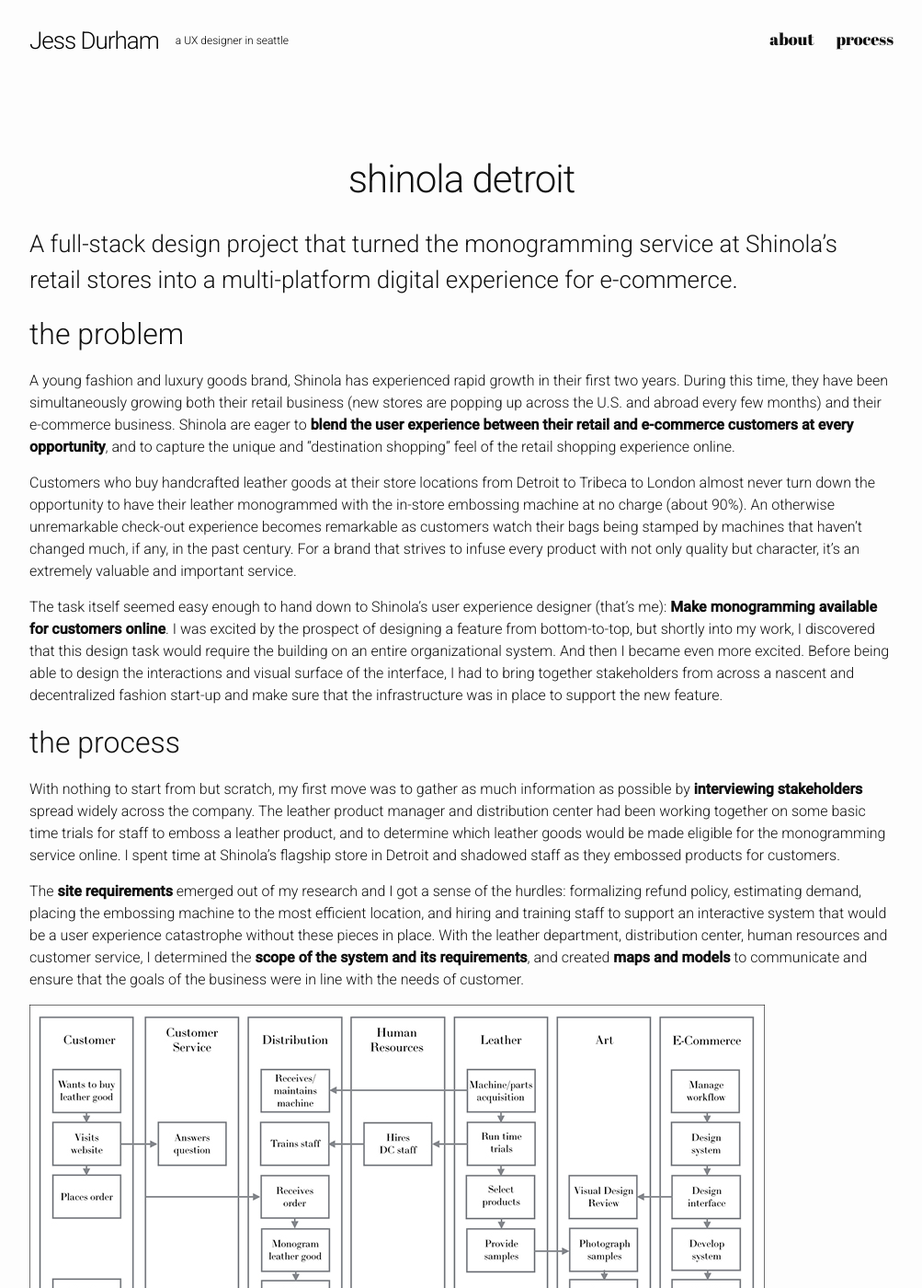
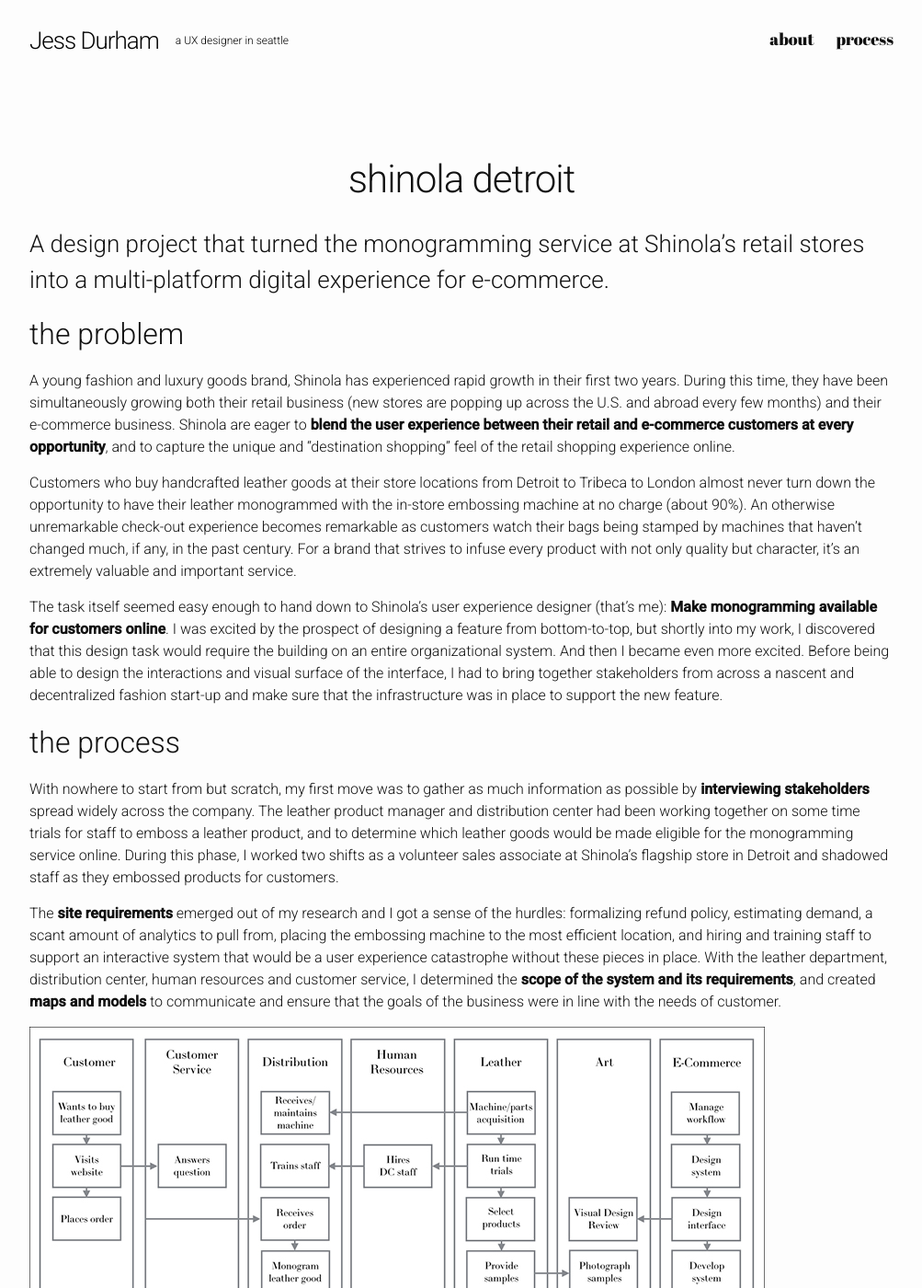
Before and after one commit to jldurham/jldurham.github.io, a Jekyll site: the page built from _posts/2015-01-01-shinola-detroit.markdown, in a window 1280 px wide and 1400 px high. Shown: the whole window at 92% size, without its empty margins (138-1141 px from the left). Built offline with Jekyll 4.4.1, drawn with Linux system fonts in a browser that asks for light colours.

Commit message:
Update 2015-01-01-shinola-detroit.markdown

```diff
--- a/_posts/2015-01-01-shinola-detroit.markdown
+++ b/_posts/2015-01-01-shinola-detroit.markdown
@@ -7,7 +7,7 @@
 categories: [project]
 ---
 
-### A full-stack design project that turned the monogramming service at Shinola's retail stores into a multi-platform digital experience for e-commerce.
+### A design project that turned the monogramming service at Shinola's retail stores into a multi-platform digital experience for e-commerce.
 
 ## the problem
 
@@ -19,9 +19,9 @@
 
 ## the process
 
-With nothing to start from but scratch, my first move was to gather as much information as possible by **interviewing stakeholders** spread widely across the company. The leather product manager and distribution center had been working together on some basic time trials for staff to emboss a leather product, and to determine which leather goods would be made eligible for the monogramming service online. I spent time at Shinola's flagship store in Detroit and shadowed staff as they embossed products for customers.
+With nowhere to start from but scratch, my first move was to gather as much information as possible by **interviewing stakeholders** spread widely across the company. The leather product manager and distribution center had been working together on some time trials for staff to emboss a leather product, and to determine which leather goods would be made eligible for the monogramming service online. During this phase, I worked two shifts as a volunteer sales associate at Shinola's flagship store in Detroit and shadowed staff as they embossed products for customers.
 
-The **site requirements** emerged out of my research and I got a sense of the hurdles: formalizing refund policy, estimating demand, placing the embossing machine to the most efficient location, and hiring and training staff to support an interactive system that would be a user experience catastrophe without these pieces in place. With the leather department, distribution center, human resources and customer service, I determined the **scope of the system and its requirements**, and created **maps and models** to communicate and ensure that the goals of the business were in line with the needs of customer.
+The **site requirements** emerged out of my research and I got a sense of the hurdles: formalizing refund policy, estimating demand, a scant amount of analytics to pull from, placing the embossing machine to the most efficient location, and hiring and training staff to support an interactive system that would be a user experience catastrophe without these pieces in place. With the leather department, distribution center, human resources and customer service, I determined the **scope of the system and its requirements**, and created **maps and models** to communicate and ensure that the goals of the business were in line with the needs of customer.
 
 ![swim lane model](/images/swim800.jpg)
 
```
